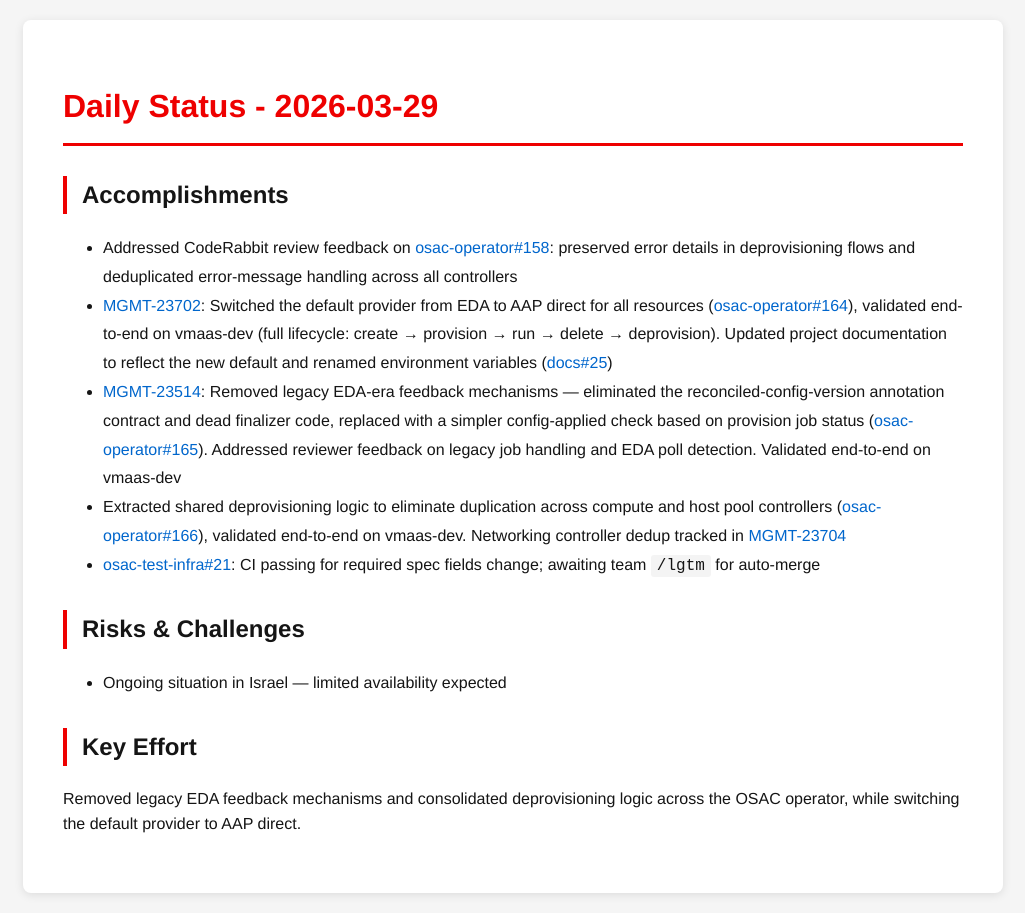
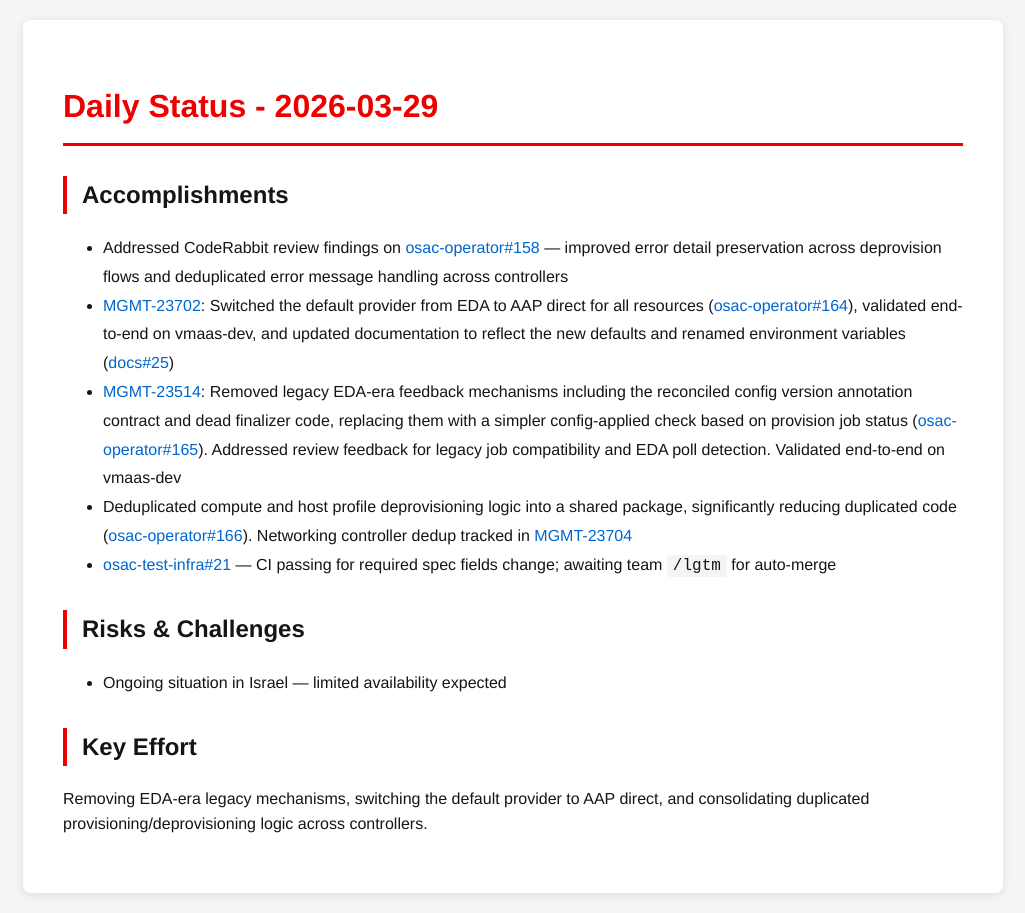
Before and after one commit to tzvatot/daily-status, a Jekyll site: the page built from 2026-03-29.md, in a window 1280 px wide. Shown: the whole page, without its empty margins (127-1152 px from the left). Built offline with Jekyll 4.4.1, drawn with Linux system fonts in a browser that asks for light colours.

Commit message:
Daily status update - 2026-03-29

```diff
--- a/2026-03-29.md
+++ b/2026-03-29.md
@@ -7,14 +7,14 @@
 # Daily Status - 2026-03-29
 
 ## Accomplishments
-- Addressed CodeRabbit review feedback on [osac-operator#158](https://github.com/osac-project/osac-operator/pull/158): preserved error details in deprovisioning flows and deduplicated error-message handling across all controllers
-- [MGMT-23702](https://issues.redhat.com/browse/MGMT-23702): Switched the default provider from EDA to AAP direct for all resources ([osac-operator#164](https://github.com/osac-project/osac-operator/pull/164)), validated end-to-end on vmaas-dev (full lifecycle: create → provision → run → delete → deprovision). Updated project documentation to reflect the new default and renamed environment variables ([docs#25](https://github.com/osac-project/docs/pull/25))
-- [MGMT-23514](https://issues.redhat.com/browse/MGMT-23514): Removed legacy EDA-era feedback mechanisms — eliminated the reconciled-config-version annotation contract and dead finalizer code, replaced with a simpler config-applied check based on provision job status ([osac-operator#165](https://github.com/osac-project/osac-operator/pull/165)). Addressed reviewer feedback on legacy job handling and EDA poll detection. Validated end-to-end on vmaas-dev
-- Extracted shared deprovisioning logic to eliminate duplication across compute and host pool controllers ([osac-operator#166](https://github.com/osac-project/osac-operator/pull/166)), validated end-to-end on vmaas-dev. Networking controller dedup tracked in [MGMT-23704](https://issues.redhat.com/browse/MGMT-23704)
-- [osac-test-infra#21](https://github.com/osac-project/osac-test-infra/pull/21): CI passing for required spec fields change; awaiting team `/lgtm` for auto-merge
+- Addressed CodeRabbit review findings on [osac-operator#158](https://github.com/osac-project/osac-operator/pull/158) — improved error detail preservation across deprovision flows and deduplicated error message handling across controllers
+- [MGMT-23702](https://issues.redhat.com/browse/MGMT-23702): Switched the default provider from EDA to AAP direct for all resources ([osac-operator#164](https://github.com/osac-project/osac-operator/pull/164)), validated end-to-end on vmaas-dev, and updated documentation to reflect the new defaults and renamed environment variables ([docs#25](https://github.com/osac-project/docs/pull/25))
+- [MGMT-23514](https://issues.redhat.com/browse/MGMT-23514): Removed legacy EDA-era feedback mechanisms including the reconciled config version annotation contract and dead finalizer code, replacing them with a simpler config-applied check based on provision job status ([osac-operator#165](https://github.com/osac-project/osac-operator/pull/165)). Addressed review feedback for legacy job compatibility and EDA poll detection. Validated end-to-end on vmaas-dev
+- Deduplicated compute and host profile deprovisioning logic into a shared package, significantly reducing duplicated code ([osac-operator#166](https://github.com/osac-project/osac-operator/pull/166)). Networking controller dedup tracked in [MGMT-23704](https://issues.redhat.com/browse/MGMT-23704)
+- [osac-test-infra#21](https://github.com/osac-project/osac-test-infra/pull/21) — CI passing for required spec fields change; awaiting team `/lgtm` for auto-merge
 
 ## Risks & Challenges
 - Ongoing situation in Israel — limited availability expected
 
 ## Key Effort
-Removed legacy EDA feedback mechanisms and consolidated deprovisioning logic across the OSAC operator, while switching the default provider to AAP direct.
+Removing EDA-era legacy mechanisms, switching the default provider to AAP direct, and consolidating duplicated provisioning/deprovisioning logic across controllers.
```
